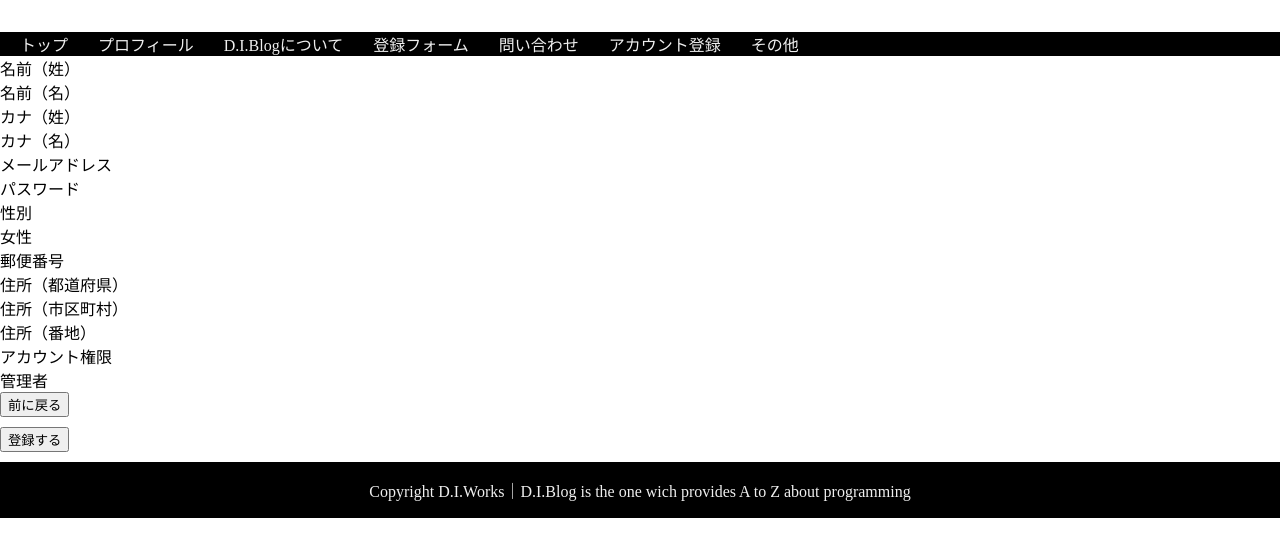
After one commit to keita-komoto/programming, a PHP site: page /diworks_keijiban/regist_confirm.php in a window 1280 px wide. The commit adds this page. Shown: the top 557 px of the page. Run offline with PHP 8.4, Linux system fonts and the light colour scheme; data that the repository does not hold is empty.

Commit message:
20230301

```diff
--- a/index.php
+++ b/index.php
@@ -19,7 +19,7 @@
         <h1><img src="diblog_logo.jpg"></h1>
         <div class="menu">
             <ul>
-                <li><a href="#">トップ</a></li>
+                <li><a href="index.php">トップ</a></li>
                 <li><a href="#">プロフィール</a></li>
                 <li><a href="#">D.I.Blogについて</a></li>
                 <li><a href="#">登録フォーム</a></li>
--- /dev/null
+++ b/regist_confirm.php
@@ -0,0 +1,154 @@
+<!DOCTYPE html>
+<html lang="ja">
+<head>
+    <meta charset="UTF-8">
+    <title>D.I.Worksblog アカウント登録</title>
+    <link rel="stylesheet" type="text/css" href="style.css">
+    <link rel="stylesheet" type="text/css" href="style_reg.css">
+</head>
+<body>
+    <?php
+    $pdo = new PDO(
+        'mysql:dbname=programming;host=localhost;charset=utf8mb4',
+        'root',
+        '',
+    );
+    $stmt = $pdo->query("SELECT * FROM account");
+    $pref_array = array('北海道','青森県','岩手県','宮城県','秋田県','山形県','福島県', '新潟県','富山県','石川県','福井県', '茨城県','栃木県','群馬県','埼玉県','千葉県','東京都','神奈川県','山梨県','長野県','岐阜県','静岡県','愛知県','三重県','滋賀県','京都府','大阪府','兵庫県','奈良県','和歌山県','鳥取県','島根県','岡山県','広島県','山口県','徳島県','香川県','愛媛県','高知県','福岡県','佐賀県','長崎県','熊本県','大分県','宮崎県','鹿児島県','沖縄県');
+    ?>
+<header>
+        <h1><img src=""></h1>
+        <div class="menu">
+            <ul>
+                <li><a href="index.php">トップ</a></li>
+                <li><a href="#">プロフィール</a></li>
+                <li><a href="#">D.I.Blogについて</a></li>
+                <li><a href="#">登録フォーム</a></li>
+                <li><a href="#">問い合わせ</a></li>
+                <li><a href="regist.php">アカウント登録</a></li>
+                <li><a href="#">その他</a></li>
+            </ul>
+        </div>
+    </header>
+    <main>
+    <div class="confirm">
+        <div class="reg_box">
+            <div class="reg_left">
+                <label>名前（姓）</label>
+            </div>
+            <div class="reg_right">
+                <?php echo $_POST['family_name']; ?>
+            </div>
+        </div>
+        <div class="reg_box">
+            <div class="reg_left">
+                <label>名前（名）</label>
+            </div>
+            <div class="reg_right">
+                <?php echo $_POST['last_name']; ?>
+            </div>
+        </div>
+        <div class="reg_box">
+            <div class="reg_left">
+                <label>カナ（姓）</label>
+            </div>
+            <div class="reg_right">
+                <?php echo $_POST['family_name_kana']; ?>
+            </div>
+        </div>
+        <div class="reg_box">
+            <div class="reg_left">
+                <label>カナ（名）</label>
+            </div>
+            <div class="reg_right">
+                <?php echo $_POST['last_name_kana']; ?>
+            </div>
+        </div>
+        <div class="reg_box">
+            <div class="reg_left">
+                <label>メールアドレス</label>
+            </div>
+            <div class="reg_right">
+                <?php echo $_POST['mail']; ?>
+            </div>
+        </div>
+        <div class="reg_box">
+            <div class="reg_left">
+                <label>パスワード</label>
+            </div>
+            <div class="reg_right">
+                <?php echo $_POST['password']; ?>
+            </div>
+        </div>
+        <div class="reg_box">
+            <div class="reg_left">
+                <label>性別</label>
+            </div>
+            <div class="reg_right">
+                <?php if( $_POST['gender'] === "0") {
+                    echo '男性';
+                }
+                else {
+                    echo '女性';
+                }; ?>
+            </div>
+        </div>
+        <div class="reg_box">
+            <div class="reg_left">
+                <label>郵便番号</label>
+            </div>
+            <div class="reg_right">
+                <?php echo $_POST['postal_code']; ?>
+            </div>
+        </div>
+        <div class="reg_box">
+            <div class="reg_left">
+                <label>住所（都道府県）</label>
+            </div>
+            <div class="reg_right">
+                <?php echo $pref_array[$_POST['prefecture']]; ?>
+            </div>
+        </div>
+        <div class="reg_box">
+            <div class="reg_left">
+                <label>住所（市区町村）</label>
+            </div>
+            <div class="reg_right">
+                <?php echo $_POST['address_1']; ?>
+            </div>
+        </div>
+        <div class="reg_box">
+            <div class="reg_left">
+                <label>住所（番地）</label>
+            </div>
+            <div class="reg_right">
+                <?php echo $_POST['address_2']; ?>
+            </div>
+        </div>
+        <div class="reg_box">
+            <div class="reg_left">
+                <label>アカウント権限</label>
+            </div>
+            <div class="reg_right">
+                <?php if( $_POST['authority'] === "0") {
+                    echo '一般';
+                }
+                else {
+                    echo '管理者';
+                }; ?>
+            </div>
+        </div>
+        <div class="btn-box">
+            <form action="regist.php">
+                <input type="submit" class="button1" value="前に戻る">
+            </form>
+            <form action="regist_insert.php">
+                <input type="submit" class="button1" value="登録する">
+            </form>
+        </div>
+    </main>
+    <footer>
+        <p class="copy">Copyright D.I.Works｜D.I.Blog is the one wich provides A to Z about programming</p>
+    </footer>
+</body>
+</html>
```
Also changed, not shown: reg_insert.php (deleted, +0 -13 lines), regist.php (+57 -16 lines), regist_insert.php (added, +22 -0 lines).
